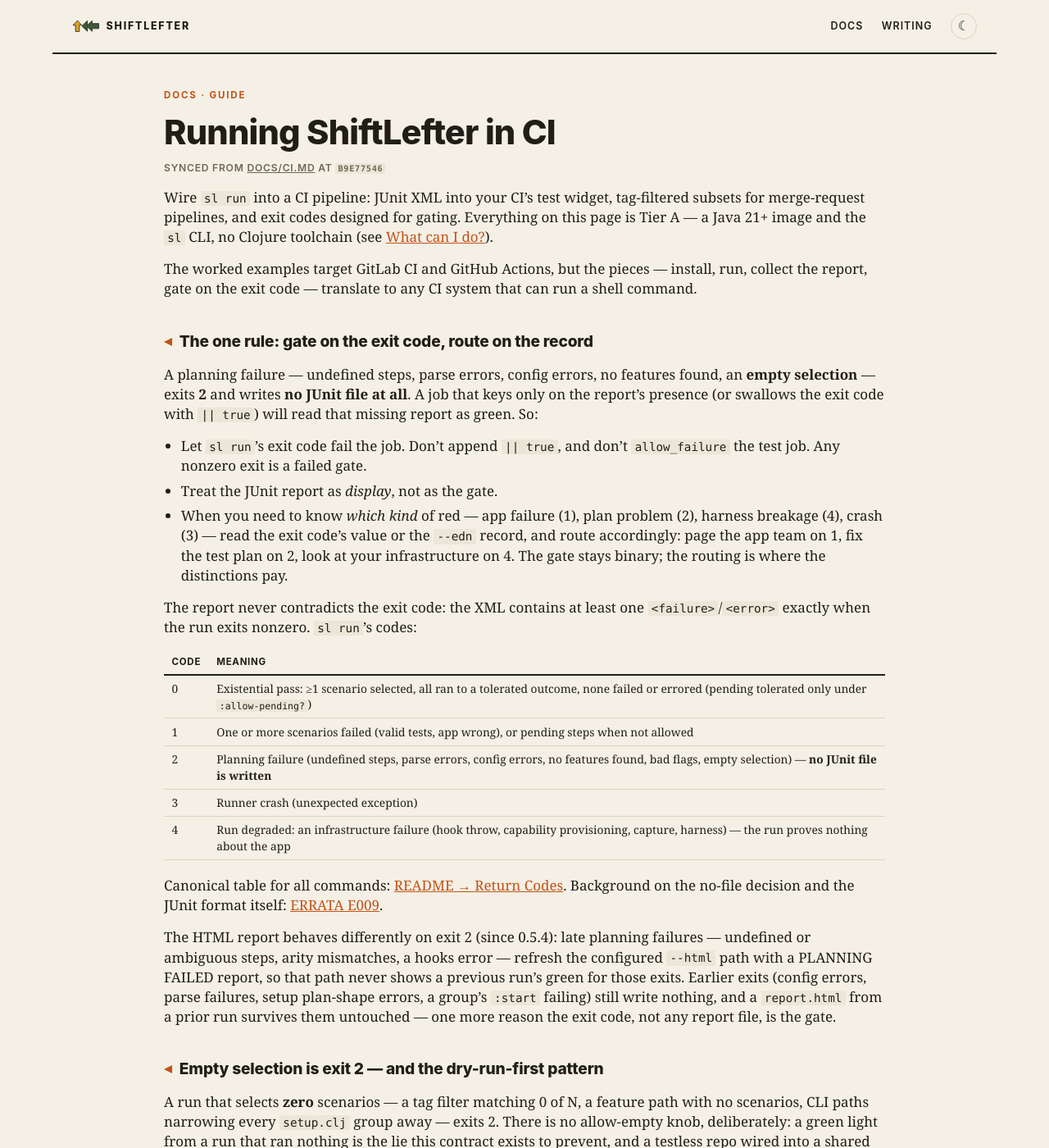
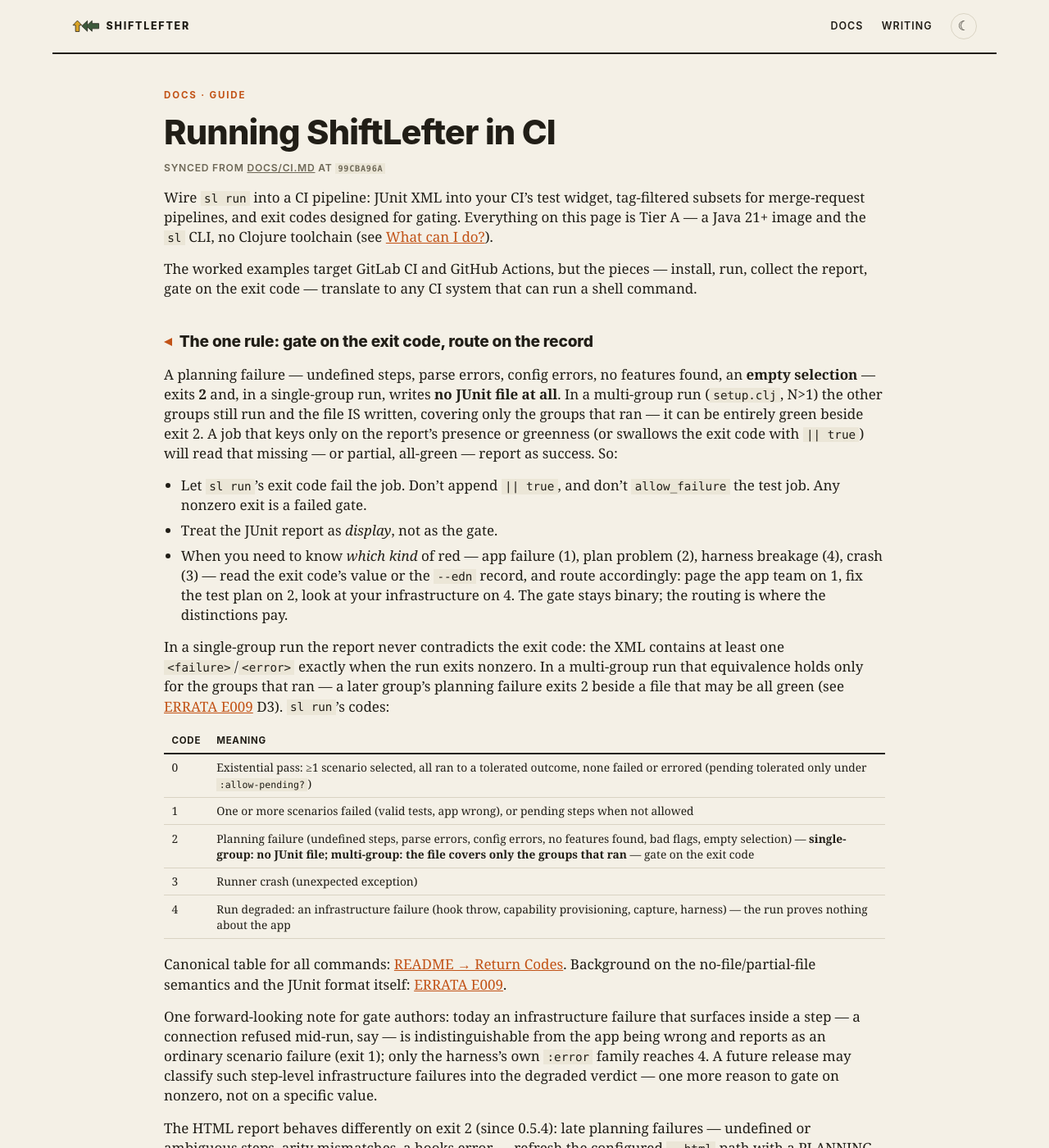
Before and after one commit to SHIFT-LEFTER/shiftlefter.com, a Jekyll site: the page built from docs/ci.md, in a window 1280 px wide and 1400 px high. Shown: the whole window at 82% size. Built offline with Jekyll 4.4.1, drawn with Linux system fonts in a browser that asks for light colours; some of the changed text lies outside the part shown.

Commit message:
Re-sync the five human guides from v0.5.5 — CI.md gets the corrected JUnit no-file/partial-file semantics (rktz) + 0.5.5 install pins (sl-hz0x)
Co-Authored-By: Claude Fable 5 <noreply@anthropic.com>
Claude-Session: https://claude.ai/code/session_01NLao3AdjNAwRsL1BL19uFJ

```diff
--- a/docs/ci.md
+++ b/docs/ci.md
@@ -5,7 +5,7 @@ kind: Guide
 permalink: /docs/ci/
 source: docs/CI.md
 source_url: https://github.com/shift-lefter/shiftlefter/blob/main/docs/CI.md
-synced_from: b9e77546
+synced_from: 99cba96a
 ---
 {% raw %}
 
@@ -23,9 +23,12 @@ system that can run a shell command.
 ## The one rule: gate on the exit code, route on the record
 
 A planning failure — undefined steps, parse errors, config errors, no features
-found, an **empty selection** — exits **2** and writes **no JUnit file at
-all**. A job that keys only on the report's presence (or swallows the exit
-code with `|| true`) will read that missing report as green. So:
+found, an **empty selection** — exits **2** and, in a single-group run, writes
+**no JUnit file at all**. In a multi-group run (`setup.clj`, N>1) the other
+groups still run and the file IS written, covering only the groups that ran —
+it can be entirely green beside exit 2. A job that keys only on the report's
+presence or greenness (or swallows the exit code with `|| true`) will read
+that missing — or partial, all-green — report as success. So:
 
 - Let `sl run`'s exit code fail the job. Don't append `|| true`, and don't
   `allow_failure` the test job. Any nonzero exit is a failed gate.
@@ -36,20 +39,32 @@ code with `|| true`) will read that missing report as green. So:
   test plan on 2, look at your infrastructure on 4. The gate stays binary;
   the routing is where the distinctions pay.
 
-The report never contradicts the exit code: the XML contains at least one
-`<failure>`/`<error>` exactly when the run exits nonzero. `sl run`'s codes:
+In a single-group run the report never contradicts the exit code: the XML
+contains at least one `<failure>`/`<error>` exactly when the run exits
+nonzero. In a multi-group run that equivalence holds only for the groups that
+ran — a later group's planning failure exits 2 beside a file that may be all
+green (see [ERRATA E009](https://github.com/shift-lefter/shiftlefter/blob/main/ERRATA.md#e009-junit-xml-has-no-official-spec--we-target-the-consumer-subset)
+D3). `sl run`'s codes:
 
 | Code | Meaning |
 |------|---------|
 | 0 | Existential pass: ≥1 scenario selected, all ran to a tolerated outcome, none failed or errored (pending tolerated only under `:allow-pending?`) |
 | 1 | One or more scenarios failed (valid tests, app wrong), or pending steps when not allowed |
-| 2 | Planning failure (undefined steps, parse errors, config errors, no features found, bad flags, empty selection) — **no JUnit file is written** |
+| 2 | Planning failure (undefined steps, parse errors, config errors, no features found, bad flags, empty selection) — **single-group: no JUnit file; multi-group: the file covers only the groups that ran** — gate on the exit code |
 | 3 | Runner crash (unexpected exception) |
 | 4 | Run degraded: an infrastructure failure (hook throw, capability provisioning, capture, harness) — the run proves nothing about the app |
 
 Canonical table for all commands: [README → Return Codes](https://github.com/shift-lefter/shiftlefter/blob/main/README.md#return-codes).
-Background on the no-file decision and the JUnit format itself:
+Background on the no-file/partial-file semantics and the JUnit format itself:
 [ERRATA E009](https://github.com/shift-lefter/shiftlefter/blob/main/ERRATA.md#e009-junit-xml-has-no-official-spec--we-target-the-consumer-subset).
+
+One forward-looking note for gate authors: today an infrastructure failure
+that surfaces inside a step — a connection refused mid-run, say — is
+indistinguishable from the app being wrong and reports as an ordinary
+scenario failure (exit 1); only the harness's own `:error` family reaches 4.
+A future release may classify such step-level infrastructure failures into
+the degraded verdict — one more reason to gate on nonzero, not on a specific
+value.
 
 The HTML report behaves differently on exit 2 (since 0.5.4): late planning
 failures — undefined or ambiguous steps, arity mismatches, a hooks error —
```
Also changed, not shown: other parts of docs/ci.md (+4 -4 lines), docs/costumes.md (+1 -1 lines), docs/extending-vocabulary.md (+1 -1 lines), docs/hooks.md (+1 -1 lines), docs/reports.md (+1 -1 lines).
